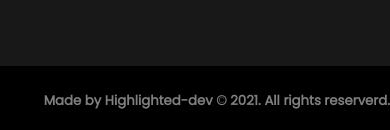
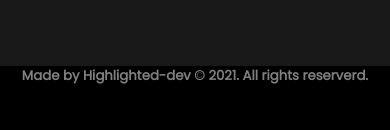
Before and after one commit to Highlighted-dev/csgofreeskins-site-react, a React (Create React App) app in the folder csgofreeskins-site/: page / in a window 390 px wide. Shown: the part 6327-6457 px from the top of the page. Built offline with nearby package versions, Linux system fonts and the light colour scheme; a web font is replaced by a local one.

Commit message:
Footer now looks better on smartphones

```diff
--- a/csgofreeskins-site/src/components/Footer.css
+++ b/csgofreeskins-site/src/components/Footer.css
@@ -10,3 +10,15 @@
     bottom:0;
     right:0;
 }
+@media only screen and (max-height: 850px)  {
+    .footer h5{
+        position:relative;
+        text-align: center;
+    }
+}
+@media only screen and (max-width:500px)  {
+    .footer h5{
+        position:relative;
+        text-align: center;
+    }
+}
```
